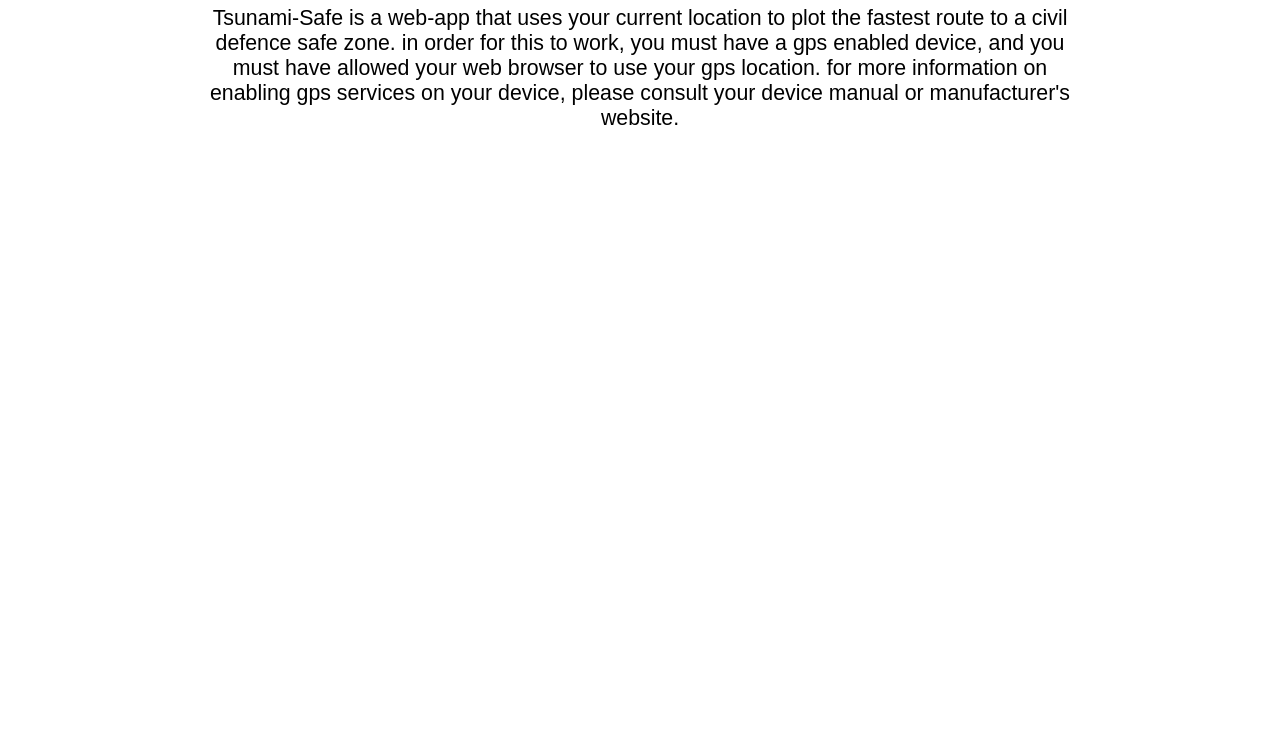
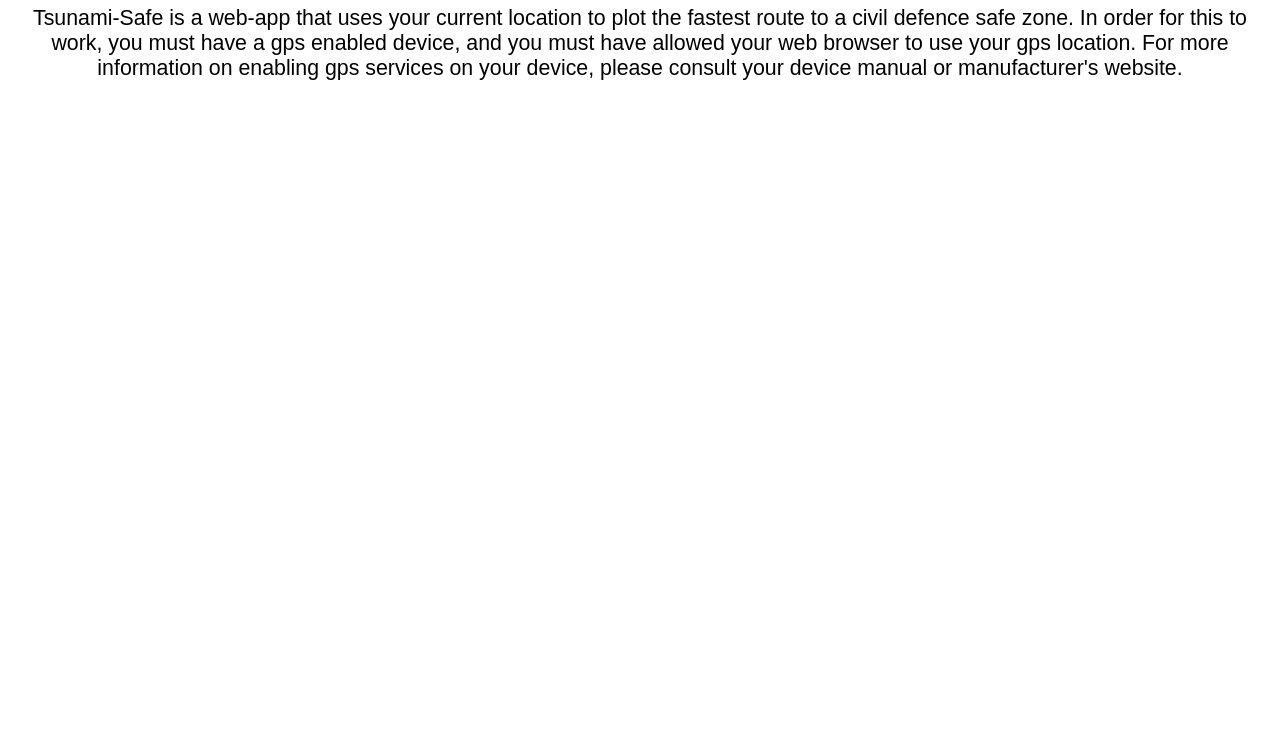
Before and after one commit to Bookmonkey/tsunami-safe, a website: page app/helpPage.html in a window 1280 px wide. Shown: the part 69-800 px from the top of the page. Drawn offline with Linux system fonts and the light colour scheme.

Commit message:
fixed grammar for help page

```diff
--- a/app/helpPage.html
+++ b/app/helpPage.html
@@ -16,9 +16,11 @@
 	text-align: center;
 	}
 
-.info	{width: 900px;
+.info	{
 		 margin: auto;
 		 }
+
+
 </style>
 </head>
 
@@ -28,8 +30,8 @@
 
 <div class="info">
 <p> Tsunami-Safe is a web-app that uses your current location to plot the fastest route to a civil defence safe zone.
-in order for this to work, you must have a gps enabled device, and you must have allowed your web browser to use your gps location.
-for more information on enabling gps services on your device, please consult your device manual or manufacturer's website.
+In order for this to work, you must have a gps enabled device, and you must have allowed your web browser to use your gps location.
+For more information on enabling gps services on your device, please consult your device manual or manufacturer's website.
 </p>
 </div>
 
```
